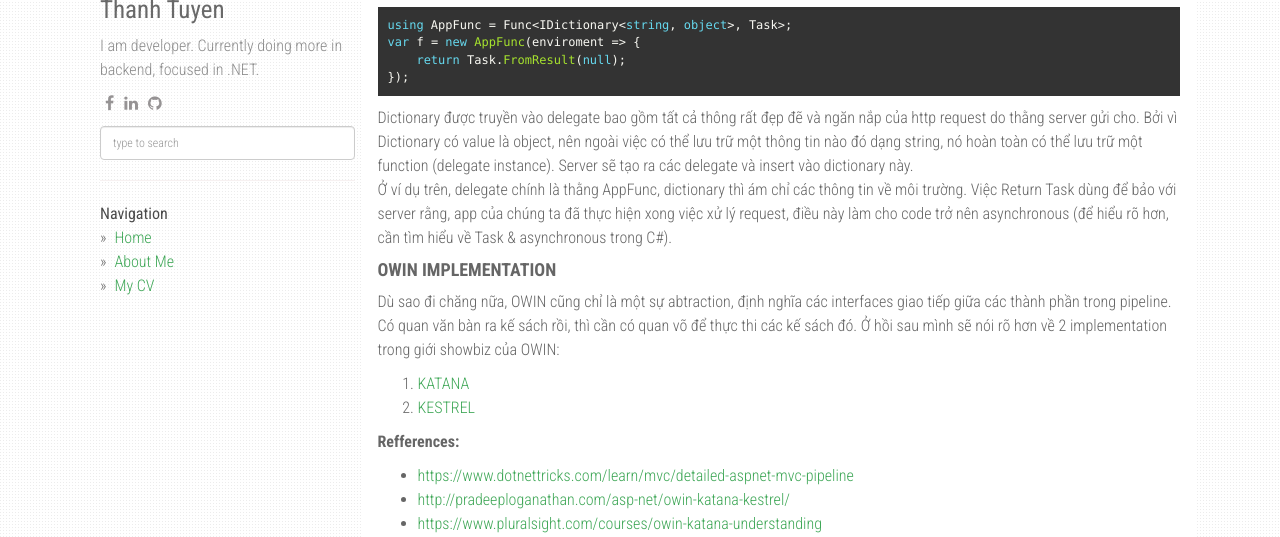
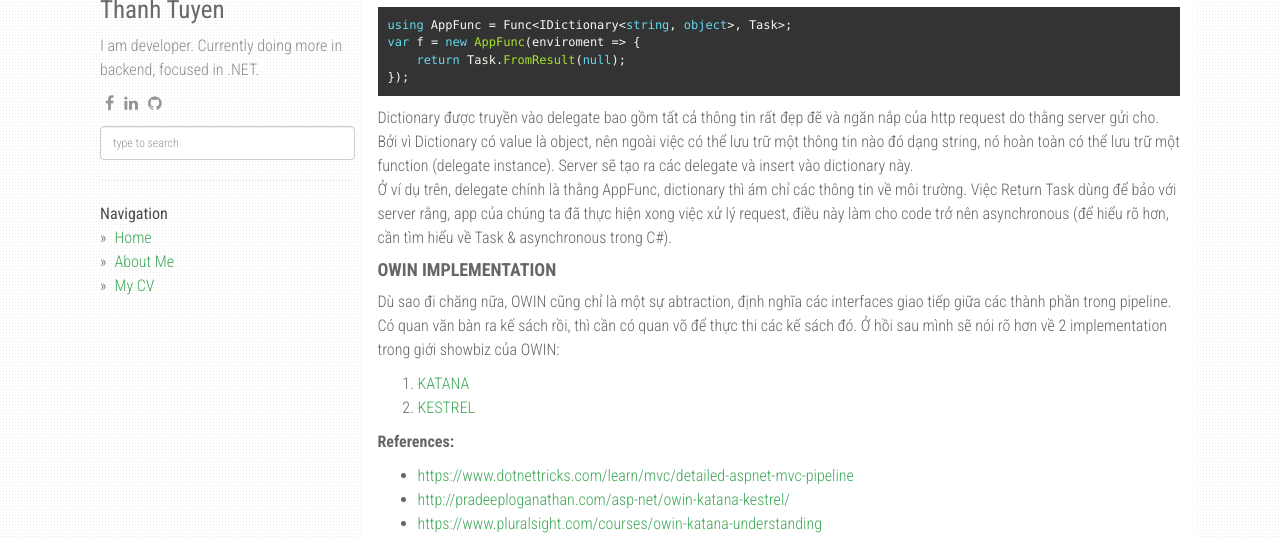
Before and after one commit to tuyentit/personal_stacks, a Jekyll site: the page built from _posts/2018-08-30-owin.md, in a window 1280 px wide and 900 px high, scrolled down 1770 px. Shown: the part 199-736 px from the top of the window. Built offline with Jekyll 4.4.1, drawn with Linux system fonts in a browser that asks for light colours; nearby versions of some CDN libraries; comment, search, counter and statistics services are not loaded.

Commit message:
update post

```diff
--- a/_posts/2018-08-30-owin.md
+++ b/_posts/2018-08-30-owin.md
@@ -56,7 +56,7 @@ var f = new AppFunc(enviroment => {
     return Task.FromResult(null);
 });
 {% endhighlight %}
-Dictionary được truyền vào delegate bao gồm tất cả thông rất đẹp đẽ và ngăn nắp của http request do thằng server gửi cho. Bởi vì Dictionary có value là object, nên ngoài việc có thể lưu trữ một thông tin nào đó dạng string, nó hoàn toàn có thể lưu trữ một function (delegate instance). Server sẽ tạo ra các delegate và insert vào dictionary này.
+Dictionary được truyền vào delegate bao gồm tất cả thông tin rất đẹp đẽ và ngăn nắp của http request do thằng server gửi cho. Bởi vì Dictionary có value là object, nên ngoài việc có thể lưu trữ một thông tin nào đó dạng string, nó hoàn toàn có thể lưu trữ một function (delegate instance). Server sẽ tạo ra các delegate và insert vào dictionary này.
 Ở ví dụ trên, delegate chính là thằng AppFunc, dictionary thì ám chỉ các thông tin về môi trường. Việc Return Task dùng để bảo với server rằng, app của chúng ta đã thực hiện xong việc xử lý request, điều này làm cho code trở nên asynchronous (để hiểu rõ hơn, cần tìm hiểu về Task & asynchronous trong C#).
 
 #### **OWIN IMPLEMENTATION**
@@ -65,7 +65,7 @@ Dù sao đi chăng nữa, OWIN cũng chỉ là một sự abtraction, định ng
 1. [KATANA][katana]
 2. [KESTREL][Kestrel]
 
-**Refferences:**
+**References:**
 * [https://www.dotnettricks.com/learn/mvc/detailed-aspnet-mvc-pipeline](http://owin.org/html/spec/owin-1.0.html)
 * [http://pradeeploganathan.com/asp-net/owin-katana-kestrel/](http://pradeeploganathan.com/asp-net/owin-katana-kestrel/)
 * [https://www.pluralsight.com/courses/owin-katana-understanding](https://www.pluralsight.com/courses/owin-katana-understanding)
```
